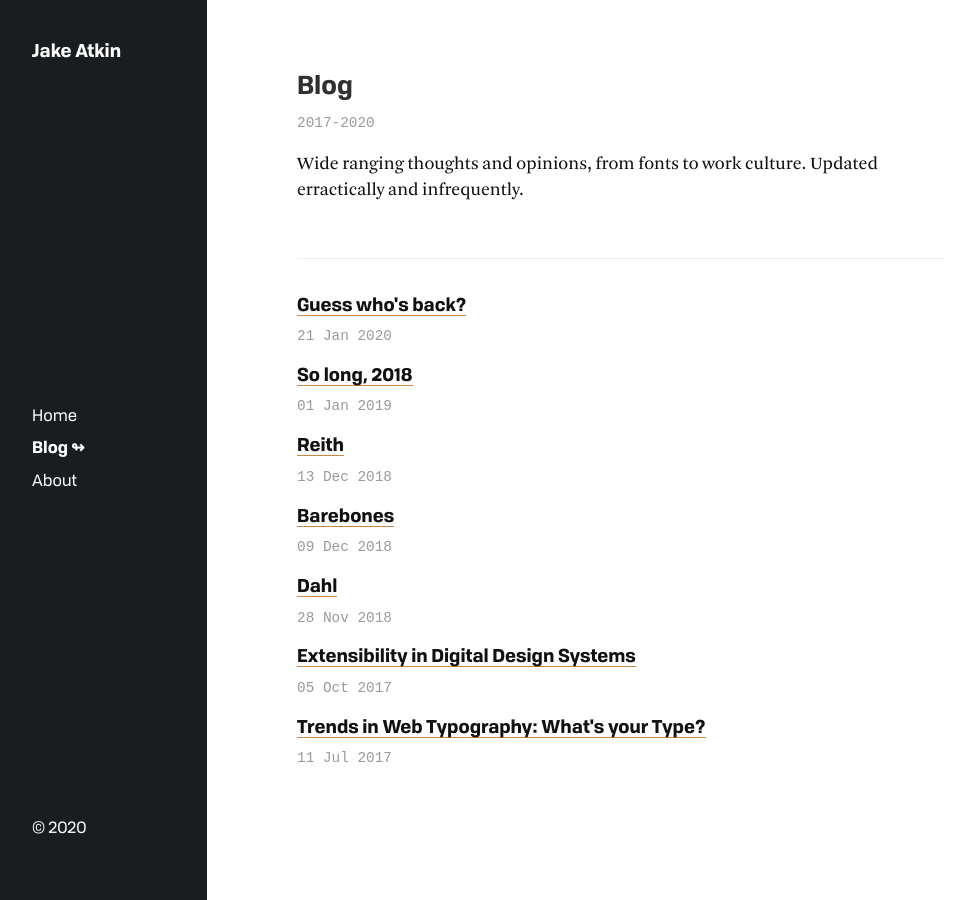
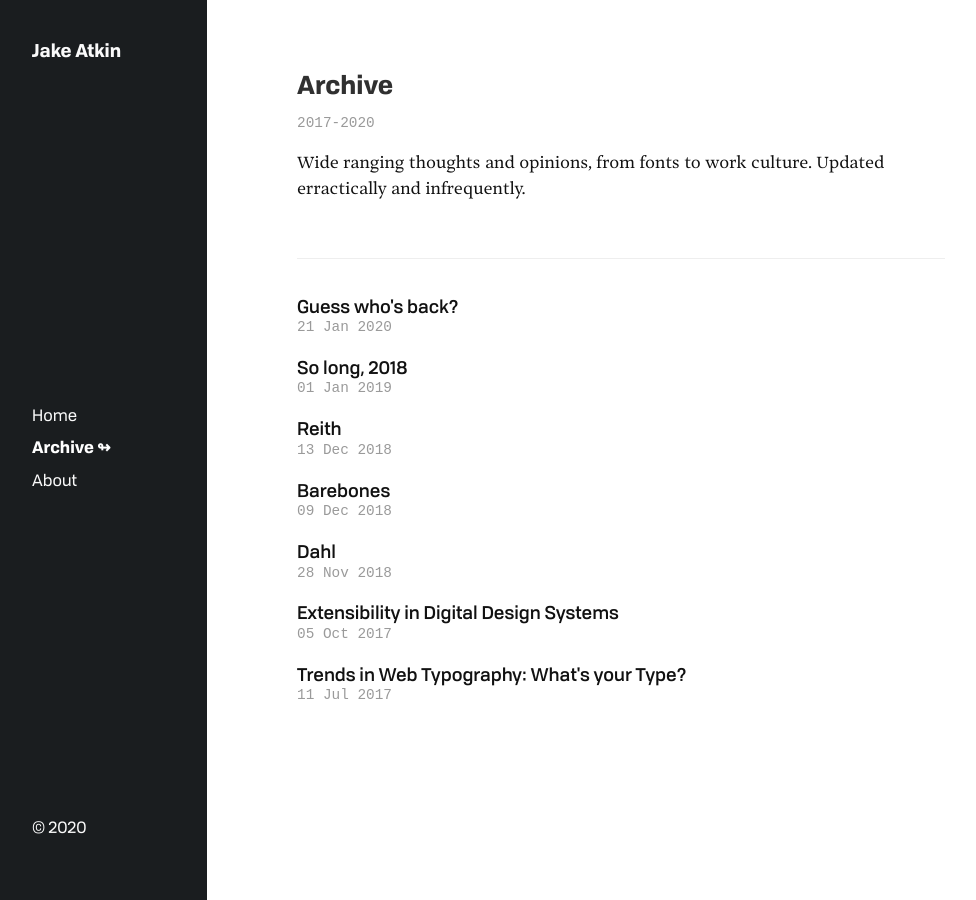
Before and after one commit to atkinja522/atkinja522.github.io, a Jekyll site: the page built from archive.html, in a window 1280 px wide. Shown: the whole page, without its empty margins (9-985 px from the left). Built offline with Jekyll 4.4.1, drawn with Linux system fonts in a browser that asks for light colours; some web fonts are replaced.

Commit message:
Font addition

```diff
--- a/_data/nav.csv
+++ b/_data/nav.csv
@@ -1,4 +1,4 @@
 title,url
 Home,/
-Blog,/blog/
+Archive,/archive/
 About,/about/
--- a/_layouts/archive.html
+++ b/_layouts/archive.html
@@ -5,7 +5,7 @@
 
 <div class="posts">
   <div class="post">
-  <h1 class="post-title">Blog</h1>
+  <h1 class="post-title">{{ page.title }}</h1>
   <span class="post-date">2017-{{ 'now' | date: '%Y' }}</span>
   <p>Wide ranging thoughts and opinions, from fonts to work culture. Updated erractically and infrequently. </p>
   </div>
--- a/blog.html
+++ b/archive.html
@@ -1,4 +1,4 @@
 ---
-title: Blog
+title: Archive
 layout: archive
 ---
--- a/public/css/fonts.css
+++ b/public/css/fonts.css
@@ -72,5 +72,44 @@
          url('../../assets/fonts/tofinopersonal-regular-webfont.woff') format('woff');
     font-weight: 400;
     font-style: normal;
+}
+@font-face {
+    font-family: 'Prospectus Pro M';
+    src: url('../../assets/fonts/prospectusmreg-webfont.woff2') format('woff2'),
+         url('../../assets/fonts/prospectusmreg-webfont.woff') format('woff');
+    font-weight: normal;
+    font-style: normal;
 
 }
+@font-face {
+    font-family: 'Prospectus Pro S';
+    src: url('../../assets/fonts/prospectussbld-webfont.woff2') format('woff2'),
+         url('../../assets/fonts/prospectussbld-webfont.woff') format('woff');
+    font-weight: bold;
+    font-style: normal;
+
+}
+@font-face {
+    font-family: 'Prospectus Pro S';
+    src: url('../../assets/fonts/prospectussbldital-webfont.woff2') format('woff2'),
+         url('../../assets/fonts/prospectussbldital-webfont.woff') format('woff');
+    font-weight: bold;
+    font-style: italic;
+
+}
+@font-face {
+    font-family: 'Prospectus Pro S';
+    src: url('../../assets/fonts/prospectussitalic-webfont.woff2') format('woff2'),
+         url('../../assets/fonts/prospectussitalic-webfont.woff') format('woff');
+    font-weight: normal;
+    font-style: italic;
+
+}
+@font-face {
+    font-family: 'Prospectus Pro S';
+    src: url('../../assets/fonts/prospectussreg-webfont.woff2') format('woff2'),
+         url('../../assets/fonts/prospectussreg-webfont.woff') format('woff');
+    font-weight: normal;
+    font-style: normal;
+
+}
--- a/public/css/main.css
+++ b/public/css/main.css
@@ -14,7 +14,7 @@
 
 html {
   line-height: 1.45;
-  font-family: /*'Prospectus Pro S',*/ 'arnhem', 'Charter', 'Georgia', serif;
+  font-family: 'Prospectus Pro S', 'arnhem', 'Charter', 'Georgia', serif;
   font-size: 18px;
 }
 
@@ -344,7 +344,15 @@
  * Each post is wrapped in `.post` and is used on default and post layouts. Each
  * page is wrapped in `.page` and is only used on the page layout.
  */
-
+p.hero-text {
+  font-family: 'Prospectus Pro M';
+  font-weight: normal;
+  font-size: 3rem;
+  line-height: 1;
+}
+p.hero-home {
+  font-family: 'tofino-personal', sans-serif;
+}
 .page,
 .post {
   margin-bottom: 2em;
@@ -357,7 +365,11 @@
   padding-bottom: 1rem;;
 }
 h2.archive-title {
-  margin-bottom: 0.5rem;
+  margin-bottom: 0rem;
+  font-weight: 500;
+}
+h2.archive-title a {
+  border: 0rem;
 }
 /* Blog post or page title */
 .page-title,
```
Also changed, not shown: index.html (+28 -29 lines), assets/fonts/prospectusmreg-webfont.woff (added), assets/fonts/prospectusmreg-webfont.woff2 (added), assets/fonts/prospectussbld-webfont.woff (added), assets/fonts/prospectussbld-webfont.woff2 (added), assets/fonts/prospectussbldital-webfont.woff (added), assets/fonts/prospectussbldital-webfont.woff2 (added), assets/fonts/prospectussitalic-webfont.woff (added), assets/fonts/prospectussitalic-webfont.woff2 (added), assets/fonts/prospectussreg-webfont.woff (added), assets/fonts/prospectussreg-webfont.woff2 (added), 3 other files.
